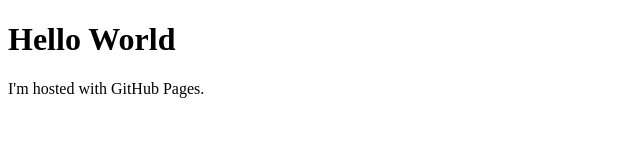
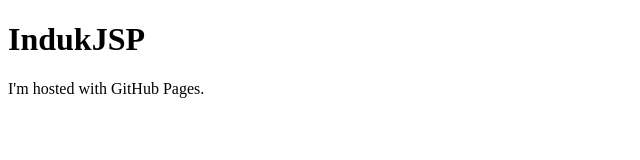
Before and after one commit to ohs9711/indukJSP.github.io, a plain HTML site: page index.html in a window 1280 px wide. Shown: the whole page, without its empty margins (0-640 px from the left). Drawn offline with Linux system fonts and the light colour scheme.

Commit message:
update index.html

```diff
--- a/index.html
+++ b/index.html
@@ -1,7 +1,7 @@
 <!DOCTYPE html>
 <html>
 <body>
-<h1>Hello World</h1>
+<h1>IndukJSP</h1>
 <p>I'm hosted with GitHub Pages.</p>
 </body>
 </html>
```
